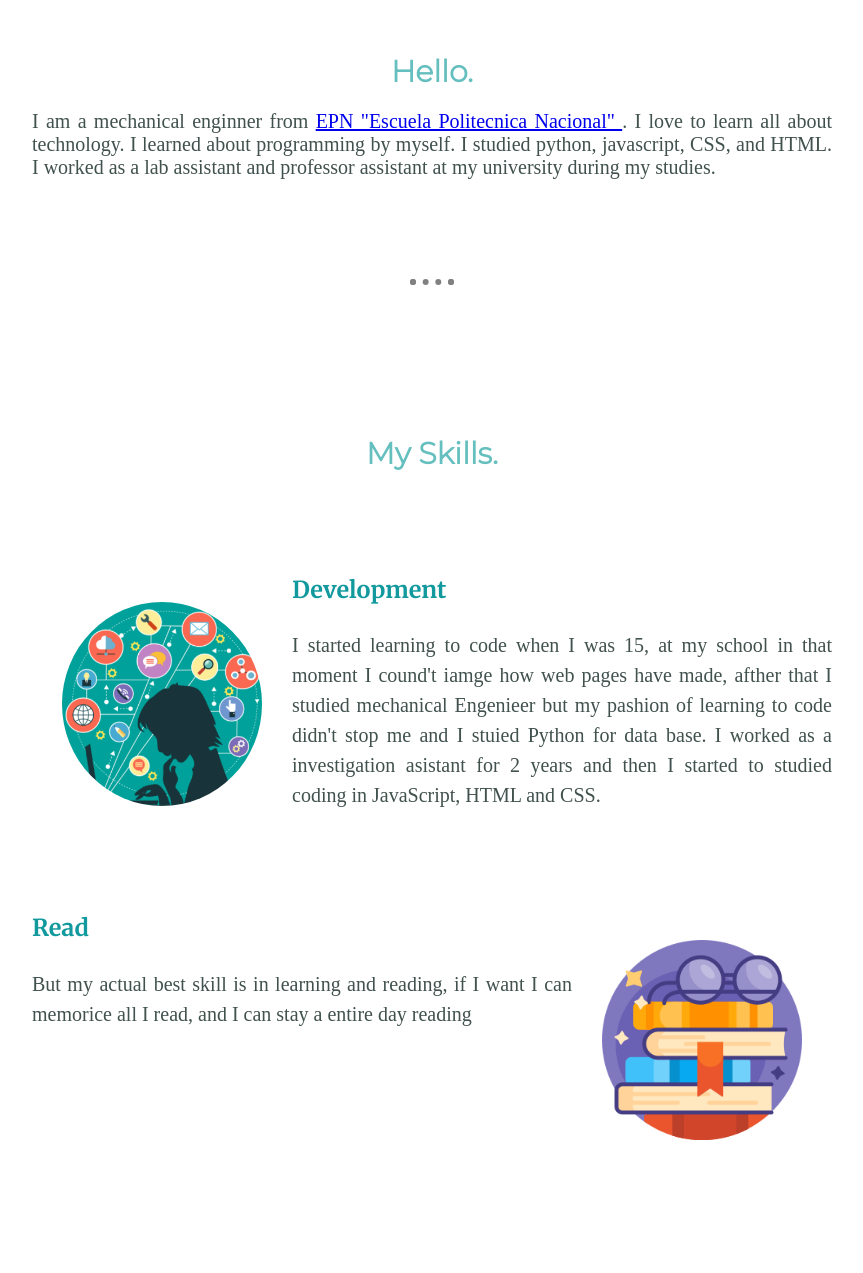
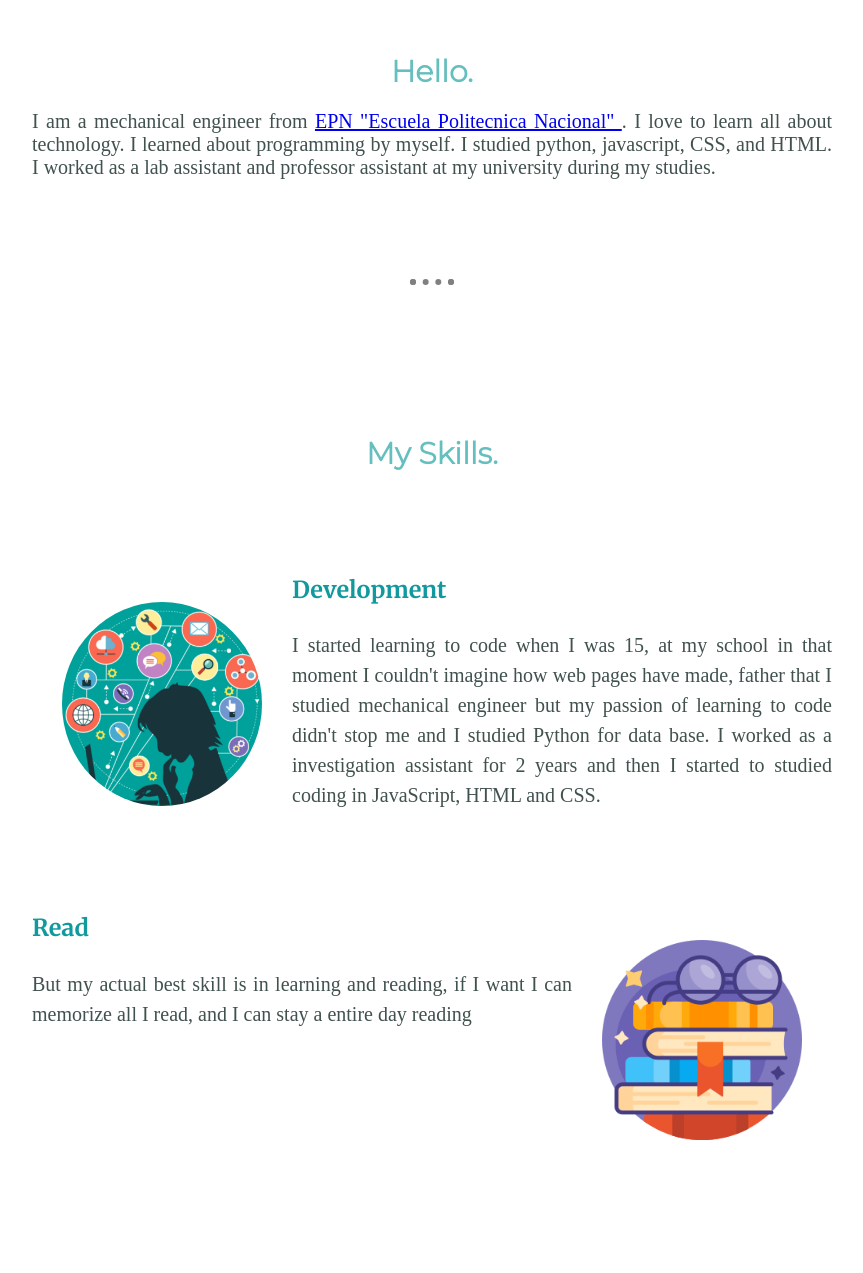
Before and after one commit to KevinJavier0103/CV-ACTUAL, a plain HTML site: page index.html in a window 1280 px wide. Shown: the part 927-2200 px from the top of the page, without its empty margins (368-1231 px from the left). Drawn offline with Linux system fonts and the light colour scheme.

Commit message:
Modificación de texto

```diff
--- a/index.html
+++ b/index.html
@@ -1,10 +1,11 @@
 <!DOCTYPE html>
 <html>
     <head>
-        <meta carset="utf-8">
+        <meta charset="utf-8">
         <title>
             Kevin Aguilar
         </title>
+
         <link rel = "stylesheet" href="CSS/cod.css" >
         <link rel="icon" href="favicon.ico">
         <link rel="preconnect" href="https://fonts.googleapis.com">
@@ -18,13 +19,12 @@
             <h2> a <span class="pro">programmer</span></h2>
             <img class=" nuve-2" src="images/cloud.png" alt="cloud-img">
             <img class="montana" src="images/mountain.png" alt="mountain-img">
-
         </div>
         <div class="middle container">
             <div class="profile">
               <img class="foto"src="images/kevinaguilar.jpg" alt="foto-perfil">
               <h2>Hello.</h2>
-              <p > I am a mechanical enginner from <a href="https://www.epn.edu.ec/"> EPN "Escuela Politecnica Nacional" </a>. I love to learn all about technology. I learned about programming by myself. I studied python, javascript, CSS, and HTML. I worked as a lab assistant and professor assistant at my university during my studies.</p>
+              <p > I am a mechanical engineer from <a href="https://www.epn.edu.ec/"> EPN "Escuela Politecnica Nacional" </a>. I love to learn all about technology. I learned about programming by myself. I studied python, javascript, CSS, and HTML. I worked as a lab assistant and professor assistant at my university during my studies.</p>
             </div>
             <hr>
             <div class="skills">
@@ -32,13 +32,13 @@
               <div class="skill row">
                 <img class="skil" src="images/skylls.png" alt="skylls">
                 <h3>Development</h3>
-                <p class="infor-1">I started learning to code when I was 15, at my school in that moment I cound't iamge how web pages have made, afther that I studied mechanical Engenieer
-                  but my pashion of learning to code didn't stop me and I stuied Python for data base. I worked as a investigation asistant for 2 years and then I started to studied coding in JavaScript, HTML and CSS. </p>
+                <p class="infor-1">I started learning to code when I was 15, at my school in that moment I couldn't imagine how web pages have made, father that I studied mechanical engineer
+                  but my passion of learning to code didn't stop me and I studied Python for data base. I worked as a investigation assistant for 2 years and then I started to studied coding in JavaScript, HTML and CSS. </p>
               </div>
               <div class="skill row">
                 <img class="libro" src="images/book-stack.png" alt="libro-lectura">
                 <h3>Read</h3>
-                <p class="infor-2">But my actual best skill is in learning and reading, if I want I can memorice all I read, and I can stay a entire day reading</p>
+                <p class="infor-2">But my actual best skill is in learning and reading, if I want I can memorize all I read, and I can stay a entire day reading</p>
               </div>
             </div>
             <br>
@@ -47,7 +47,7 @@
             <div class="contact me">
               <h2>Get In Touch</h2>
               <h3>If you love read as I do.</h3>
-              <p class="texto"> Love read as I do? Let's talk abouth books, autors,etc. </p>
+              <p class="texto"> Love read as I do? Let's talk about books, authors,etc. </p>
               <p class="texto">Meanwhile we can code and talk!</p>
 
               <button> CONTACT ME</button>
```
